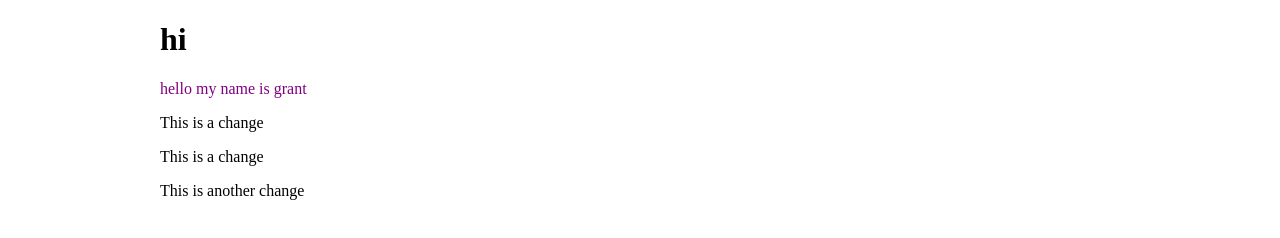
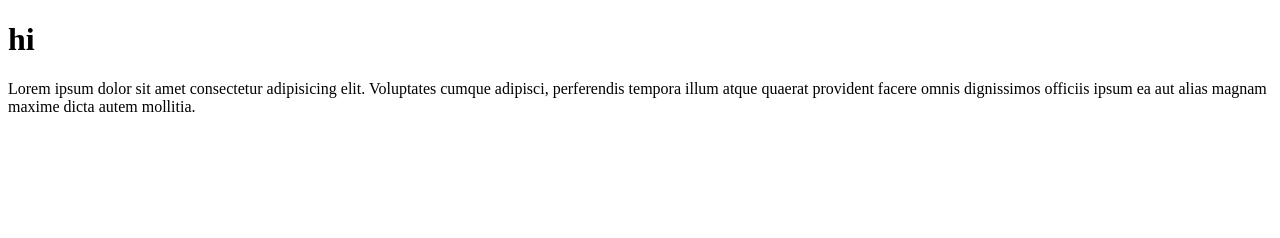
Before and after one commit to GrantCrowder/mysite, a plain HTML site: page index.html in a window 1280 px wide. Drawn offline with Linux system fonts and the light colour scheme.

Commit message:
Revert "Update index.html"
This reverts commit af8ad9e7be7269943ce530ee8d48b5fb9608c3da.

```diff
--- a/index.html
+++ b/index.html
@@ -9,16 +9,7 @@
     <link rel="stylesheet" type="text/css" href="styles.css" />
 </head>
 <body>
-
-
-    <div class="wrapper"><h1>hi</h1>
-
-    <p class="hello">hello my name is grant</p>
-
-   <p> This is a change </p>
-   <p> This is a change </p>
-   <p>This is another change </p>
-
-</div>
+    <h1>hi</h1>
+    Lorem ipsum dolor sit amet consectetur adipisicing elit. Voluptates cumque adipisci, perferendis tempora illum atque quaerat provident facere omnis dignissimos officiis ipsum ea aut alias magnam maxime dicta autem mollitia.
 </body>
 </html>
```
